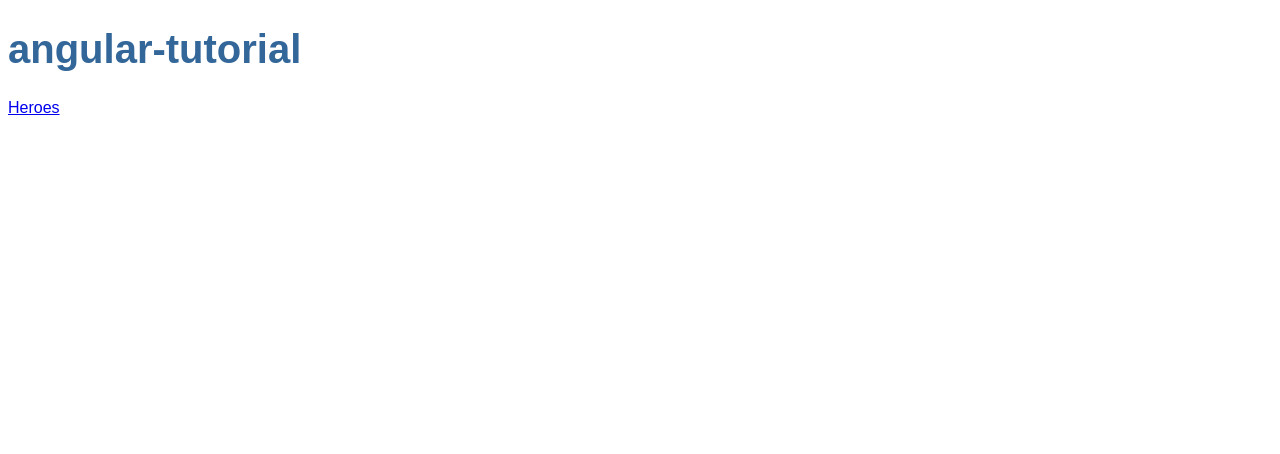
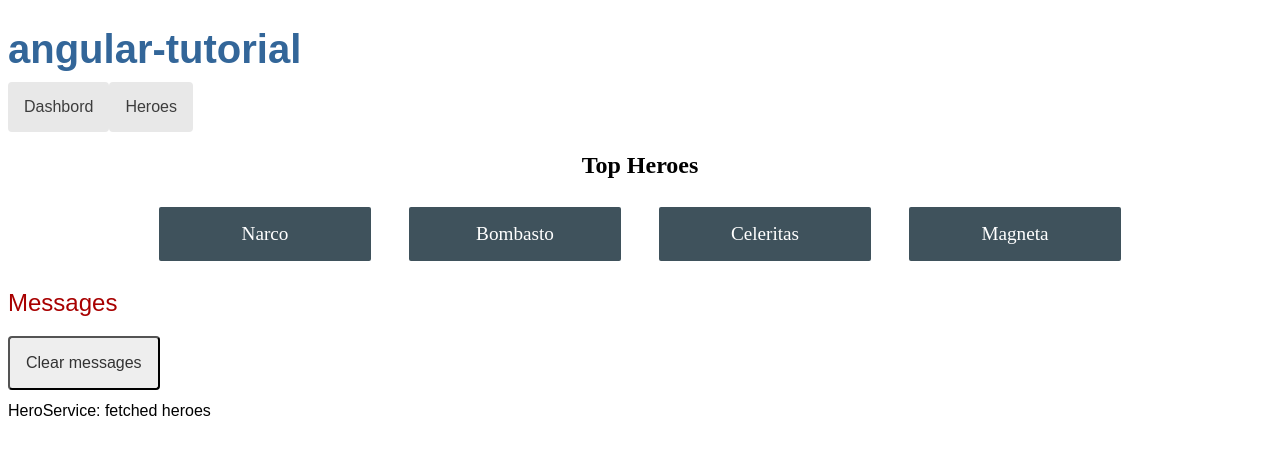
Before and after one commit to KoseiImai/angular-tutorial, an Angular app: page /dashbord in a window 1280 px wide. Before the commit this address led to /. Shown: the top 454 px of the page. Built offline with nearby package versions, Linux system fonts and the light colour scheme.

Commit message:
ダッシュボードの追加

```diff
--- a/src/app/app-routing.module.ts
+++ b/src/app/app-routing.module.ts
@@ -1,9 +1,12 @@
 import { NgModule } from '@angular/core';
 import { RouterModule, Routes } from '@angular/router';
+import { DashbordComponent } from './dashbord/dashbord.component';
 import { HeroesComponent } from './heroes/heroes.component';
 
 const routes: Routes = [
-  { path: 'heroes', component: HeroesComponent }
+  { path: 'heroes', component: HeroesComponent },
+  { path: 'dashbord', component: DashbordComponent },
+  { path: '', redirectTo:'/dashbord', pathMatch: 'full' }
 ];
 
 @NgModule({
--- a/src/app/app.component.css
+++ b/src/app/app.component.css
@@ -20,3 +20,24 @@ body, input[type="text"], button {
 * {
   font-family: Arial, Helvetica, sans-serif;
 }
+/* AppComponent's private CSS styles */
+h1 {
+  margin-bottom: 0;
+}
+nav a {
+  padding: 1rem;
+  text-decoration: none;
+  margin-top: 10px;
+  display: inline-block;
+  background-color: #e8e8e8;
+  color: #3d3d3d;
+  border-radius: 4px;
+}
+
+nav a:hover {
+  color: white;
+  background-color: #42545C;
+}
+nav a.active {
+  background-color: black;
+}
--- a/src/app/app.component.html
+++ b/src/app/app.component.html
@@ -1,5 +1,6 @@
 <h1>{{ title }}</h1>
 <nav>
+  <a routerLink="/dashbord">Dashbord</a>
   <a routerLink="/heroes">Heroes</a>
 </nav>
 <router-outlet></router-outlet>
--- a/src/app/app.module.ts
+++ b/src/app/app.module.ts
@@ -7,13 +7,15 @@ import { AppComponent } from './app.component';
 import { HeroesComponent } from './heroes/heroes.component';
 import { HeroDetailComponent } from './hero-detail/hero-detail.component';
 import { MessagesComponent } from './messages/messages.component';
+import { DashbordComponent } from './dashbord/dashbord.component';
 
 @NgModule({
   declarations: [
     AppComponent,
     HeroesComponent,
     HeroDetailComponent,
-    MessagesComponent
+    MessagesComponent,
+    DashbordComponent
   ],
   imports: [
     BrowserModule,
--- /dev/null
+++ b/src/app/dashbord/dashbord.component.css
@@ -0,0 +1,50 @@
+/* DashboardComponent's private CSS styles */
+
+h2 {
+  text-align: center;
+}
+
+.heroes-menu {
+  padding: 0;
+  margin: auto;
+  max-width: 1000px;
+
+  /* flexbox */
+  display: flex;
+  flex-direction: row;
+  flex-wrap: wrap;
+  justify-content: space-around;
+  align-content: flex-start;
+  align-items: flex-start;
+}
+
+a {
+  background-color: #3f525c;
+  border-radius: 2px;
+  padding: 1rem;
+  font-size: 1.2rem;
+  text-decoration: none;
+  display: inline-block;
+  color: #fff;
+  text-align: center;
+  width: 100%;
+  min-width: 70px;
+  margin: .5rem auto;
+  box-sizing: border-box;
+
+  /* flexbox */
+  order: 0;
+  flex: 0 1 auto;
+  align-self: auto;
+}
+
+@media (min-width: 600px) {
+  a {
+    width: 18%;
+    box-sizing: content-box;
+  }
+}
+
+a:hover {
+  background-color: #000;
+}
--- /dev/null
+++ b/src/app/dashbord/dashbord.component.html
@@ -0,0 +1,6 @@
+<h2>Top Heroes</h2>
+<div class="heroes-menu">
+  <a *ngFor="let hero of heroes">
+    {{ hero.name }}
+  </a>
+</div>
--- /dev/null
+++ b/src/app/dashbord/dashbord.component.ts
@@ -0,0 +1,22 @@
+import { Component, OnInit } from '@angular/core';
+import { Hero } from '../hero';
+import { HeroService } from '../hero.service';
+
+@Component({
+  selector: 'app-dashbord',
+  templateUrl: './dashbord.component.html',
+  styleUrls: ['./dashbord.component.css']
+})
+export class DashbordComponent implements OnInit {
+  heroes: Hero[] = [];
+
+  constructor(private heroService: HeroService) { }
+
+  ngOnInit(): void {
+    this.getHeroes();
+  }
+
+  getHeroes(): void {
+    this.heroService.getHeroes().subscribe(heroes => this.heroes = heroes.slice(1, 5));
+  }
+}
```
Also changed, not shown: 1 other file (tests, documents, lock files or other folders).
